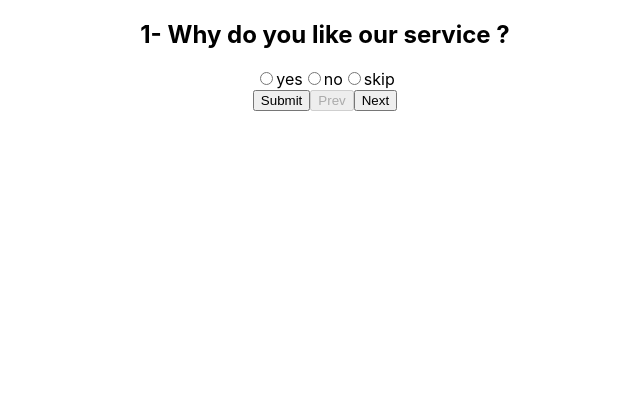
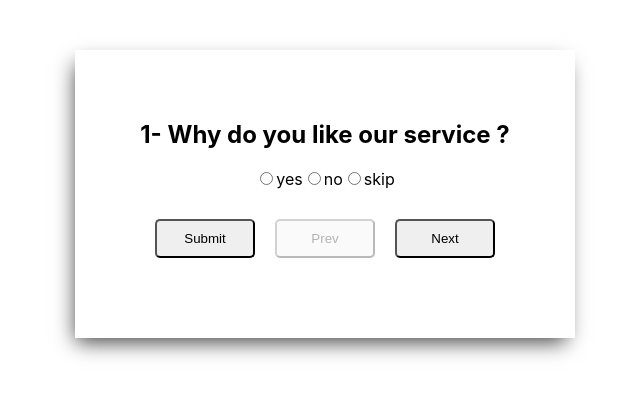
Before and after one commit to algomachine007/question-dashboard, a React (Create React App) app: page / in a window 1280 px wide. Shown: the top 396 px of the page, without its empty margins (315-955 px from the left). Built offline with nearby package versions, Linux system fonts and the light colour scheme.

Commit message:
completing the major functionality

```diff
--- a/src/App.css
+++ b/src/App.css
@@ -1,38 +1,33 @@
 .App {
   text-align: center;
+  box-shadow: -4px 9px 20px -5px rgba(0, 0, 0, 0.75);
+  -webkit-box-shadow: -4px 9px 20px -5px rgba(0, 0, 0, 0.75);
+  -moz-box-shadow: -4px 9px 20px -5px rgba(0, 0, 0, 0.75);
+  padding: 50px;
+  max-width: 400px;
+  margin: 50px auto;
 }
 
-.App-logo {
-  height: 40vmin;
-  pointer-events: none;
+.btn {
+  display: flex;
+  margin: 20px;
+  justify-content: center;
 }
 
-@media (prefers-reduced-motion: no-preference) {
-  .App-logo {
-    animation: App-logo-spin infinite 20s linear;
-  }
+.btn button {
+  margin: 10px;
+  cursor: pointer;
+  width: 100px;
+  border-radius: 5px;
+  padding: 10px;
 }
 
-.App-header {
-  background-color: #282c34;
-  min-height: 100vh;
-  display: flex;
-  flex-direction: column;
-  align-items: center;
-  justify-content: center;
-  font-size: calc(10px + 2vmin);
-  color: white;
+.result {
+  text-align: center;
+  box-shadow: -4px 9px 20px -5px rgba(0, 0, 0, 0.75);
+  -webkit-box-shadow: -4px 9px 20px -5px rgba(0, 0, 0, 0.75);
+  -moz-box-shadow: -4px 9px 20px -5px rgba(0, 0, 0, 0.75);
+  padding: 50px;
+  max-width: 400px;
+  margin: 50px auto;
 }
-
-.App-link {
-  color: #61dafb;
-}
-
-@keyframes App-logo-spin {
-  from {
-    transform: rotate(0deg);
-  }
-  to {
-    transform: rotate(360deg);
-  }
-}
--- a/src/App.js
+++ b/src/App.js
@@ -1,16 +1,13 @@
 import { useContext, useState } from "react";
 import "./App.css";
 import { resultContext } from "./context/resultContext";
-import { questions } from "./data/questions";
+import { questions, result } from "./data/questions";
 
 function App() {
   const { state, updateState } = useContext(resultContext);
   const [step, setStep] = useState(0);
-  console.log("STATE", state);
 
   const [selectedAnswer, setSelectedAnswer] = useState("");
-
-  console.log("selected", selectedAnswer);
 
   const activeStep = questions[step];
 
@@ -22,25 +19,50 @@ function App() {
       case "prev":
         return setStep((p) => (p > 0 ? p - 1 : p));
 
+      case "restart":
+        return setStep(0);
+
       default:
         return null;
     }
   };
 
+  const computeResults = () => {
+    const responses = [...state];
+
+    const transformResponses = responses.map((response, index) => {
+      if (response) {
+        return {
+          [`q${index + 1}`]: response === "yes" ? "yes" : "no",
+        };
+      }
+      return null;
+    });
+
+    return transformResponses.reduce((acc, currentValue) => {
+      Object.entries(currentValue).map(([key, value]) => {
+        if (value === "yes") {
+          return (acc += key);
+        }
+      });
+      return acc;
+    }, "");
+  };
+
+  console.log(computeResults());
+
+  const Component = result[computeResults()];
+  console.log(Component);
+
   return (
+    <>
+      {!Component && (
         <div className="App">
           <div>
             <h2>
               {activeStep.id}- {activeStep.question}
             </h2>
           </div>
-
-      <form
-      // onSubmit={(e) => {
-      //   e.preventDefault();
-      //   updateState(selectedAnswer);
-      // }}
-      >
           {activeStep.answers.map((answer) => (
             <>
               <input
@@ -52,8 +74,7 @@ function App() {
               <label>{answer}</label>
             </>
           ))}
-      </form>
-
+          <div className="btn">
             <button onClick={() => updateState(selectedAnswer)} type="submit">
               Submit
             </button>
@@ -68,8 +89,17 @@ function App() {
             >
               Next
             </button>
+
+            {step === Number(questions.length) - 1 && (
+              <button onClick={() => handleStep("restart")}>Restart</button>
+            )}
+          </div>
           {state && state.map((e) => <div>{e}</div>)}
         </div>
+      )}
+
+      {Component && <div className="result">{Component}</div>}
+    </>
   );
 }
 
--- a/src/data/questions.js
+++ b/src/data/questions.js
@@ -6,12 +6,12 @@ export const questions = [
   },
   {
     id: "2",
-    question: "Why do you like our service ?",
+    question: "Do you prefer online communication?",
     answers: ["yes", "no", "skip"],
   },
   {
     id: "3",
-    question: "Why do you like our service ?",
+    question: "How can we make our service better ?",
     answers: ["yes", "no", "skip"],
   },
 ];
@@ -20,6 +20,7 @@ export const result = {
   q1q2: "Component 1 for Q1Q2",
   q2q3: "Component 2 for Q2Q3",
   q1q3: "Component 3 Q1Q3",
+  q1q2q3: "You selected positive feedbacks for Q1, Q2, Q3",
   q1: "No Results found for this entry Q1",
   q2: "No Results found for this entry. Q2",
 };
```
Lines whose indentation alone changed are shown as unchanged.
